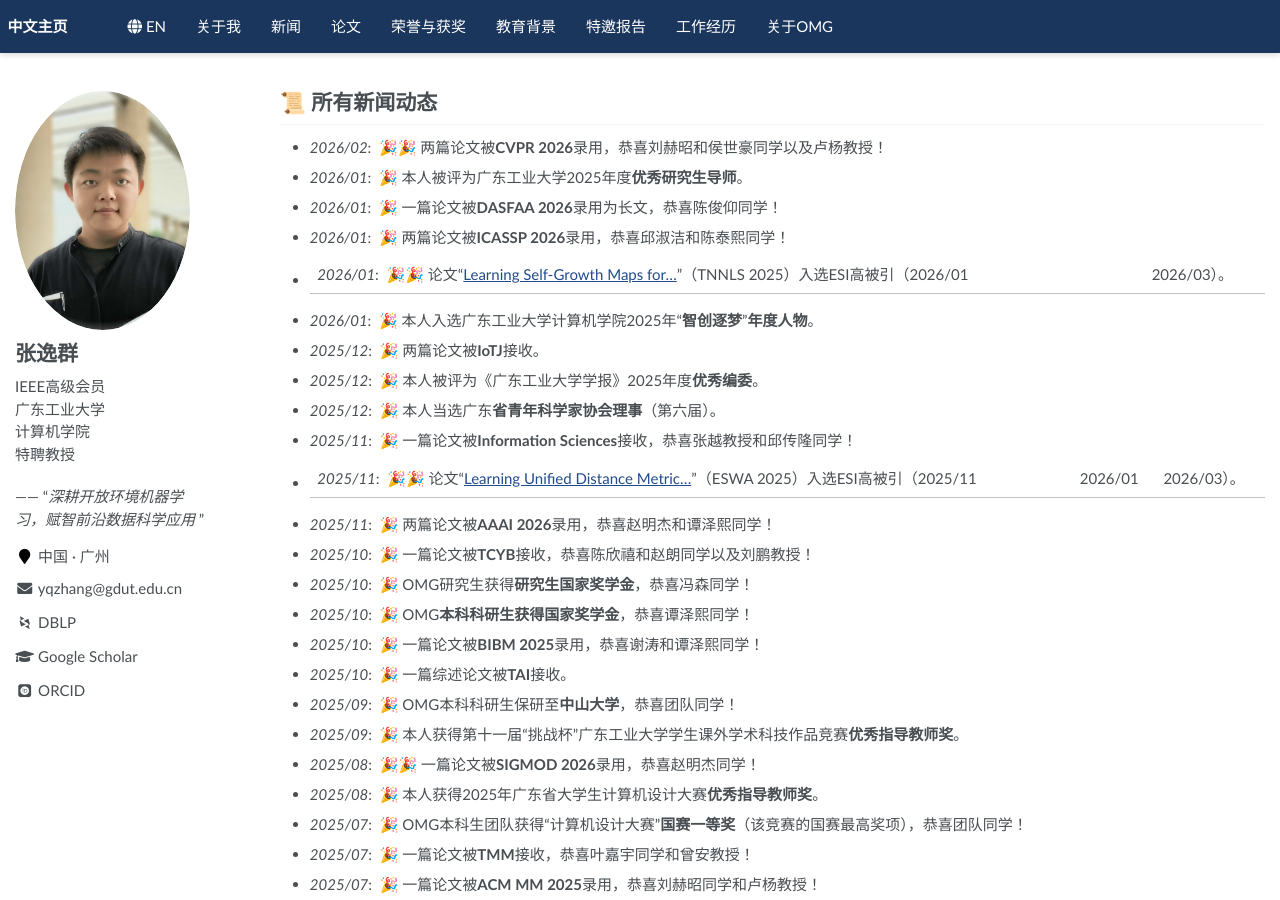
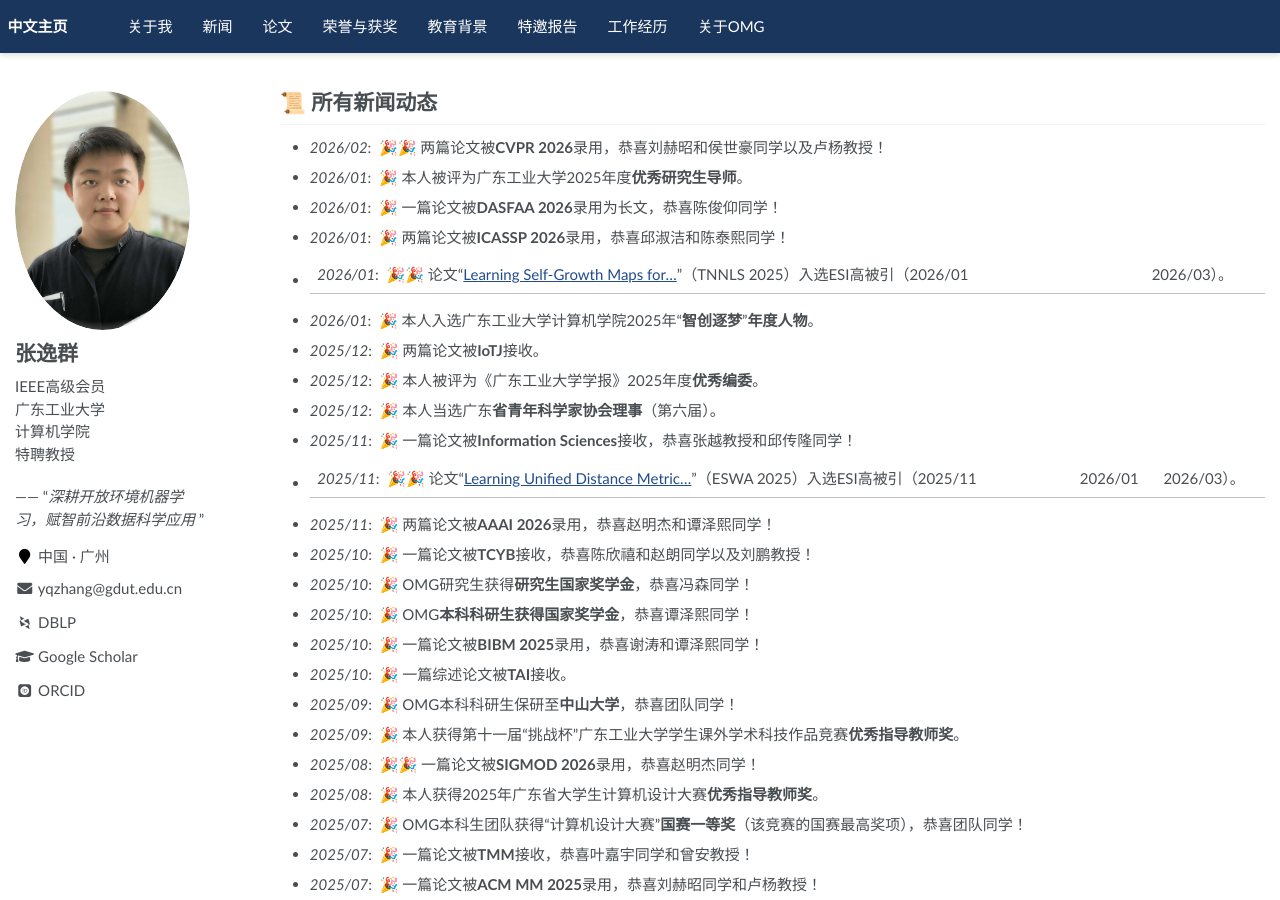
Before and after one commit to yqzhang-Zz/zh-news, a Jekyll site: the page built from _pages/about.md, in a window 1280 px wide and 900 px high. Built offline with Jekyll 4.4.1, drawn with Linux system fonts in a browser that asks for light colours; some web fonts are replaced; a script that is not in the unit is left out; comment, search, counter and statistics services are not loaded.

Commit message:
Update navigation.yml

```diff
--- a/_data/navigation.yml
+++ b/_data/navigation.yml
@@ -1,8 +1,8 @@
 # main links links
 main:
 
-  - title: "<i class='fas fa-globe'></i> EN"
-    url: "https://yqzhang-zz.github.io"
+  # - title: "<i class='fas fa-globe'></i> EN"
+  #   url: "https://yqzhang-zz.github.io"
 
   - title: "关于我"
     url: "/zh/#about-me"
```
